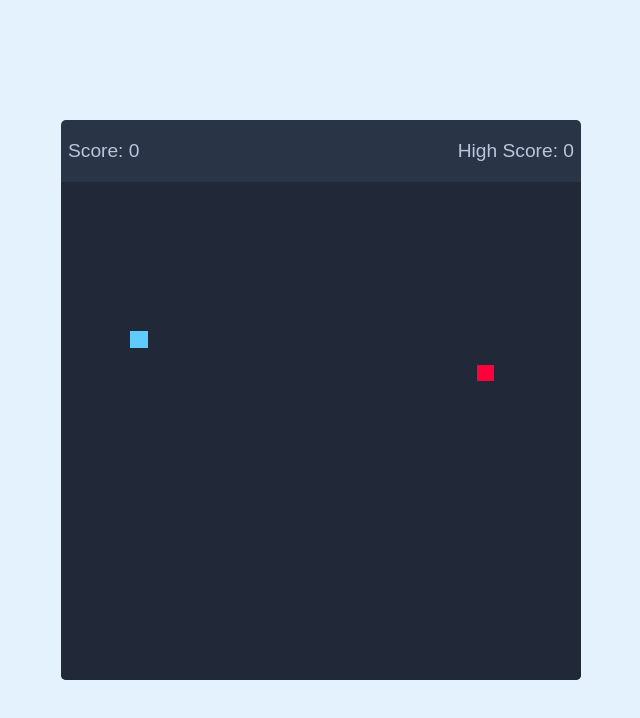
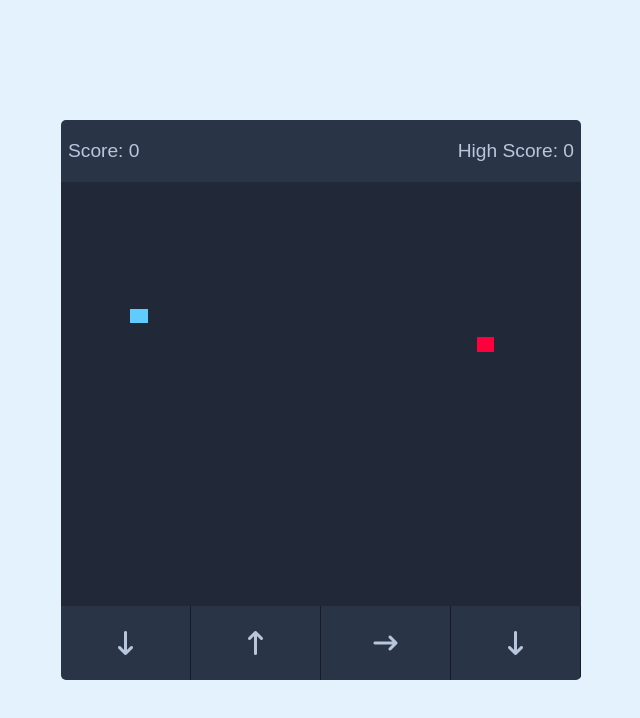
Before and after one commit to Azrael-Azra/Snake, a plain HTML site: page SnakeP2/Snake/index.html in a window 1280 px wide. Shown: the whole page, without its empty margins (319-959 px from the left). Drawn offline with Linux system fonts and the light colour scheme.

Commit message:
Update index.html

```diff
--- a/SnakeP2/Snake/index.html
+++ b/SnakeP2/Snake/index.html
@@ -6,6 +6,7 @@
     <meta name="viewport" content="width=device-width, initial-scale=1.0">
     <title>Snake</title>
     <link rel="stylesheet" href="style.css">
+    <link rel="stylesheet" href="https://cdnjs.cloudflare.com/ajax/libs/font-awesome/6.1.1/css/all.min.css" />
     <script src="script.js" defer></script>
 </head>
 <body>
@@ -15,6 +16,12 @@
             <span class="high-score">High Score: 30</span>
         </div>
         <div class="play-board"></div>
+         <div class="controls">
+            <i class="fa-solid fa-arrow-down-long"></i>
+            <i class="fa-solid fa-arrow-up-long"></i>
+            <i class="fa-solid fa-arrow-right-long"></i>
+            <i class="fa-solid fa-arrow-down-long"></i>
+        </div>
     </div>
 </body>
 </html>
```
